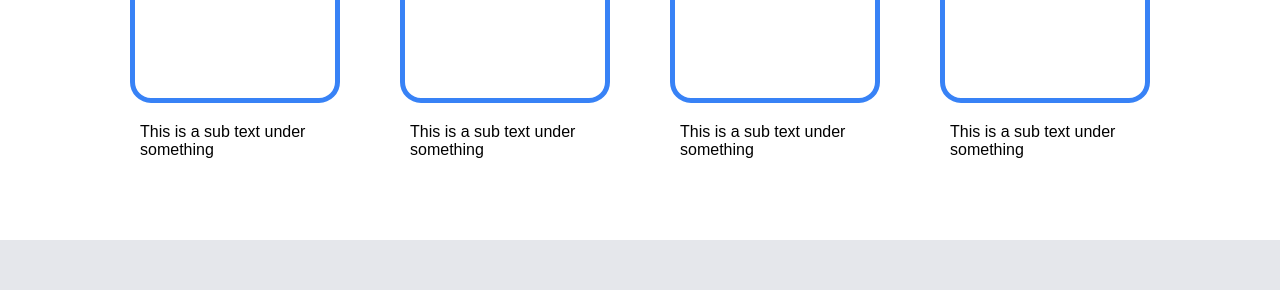
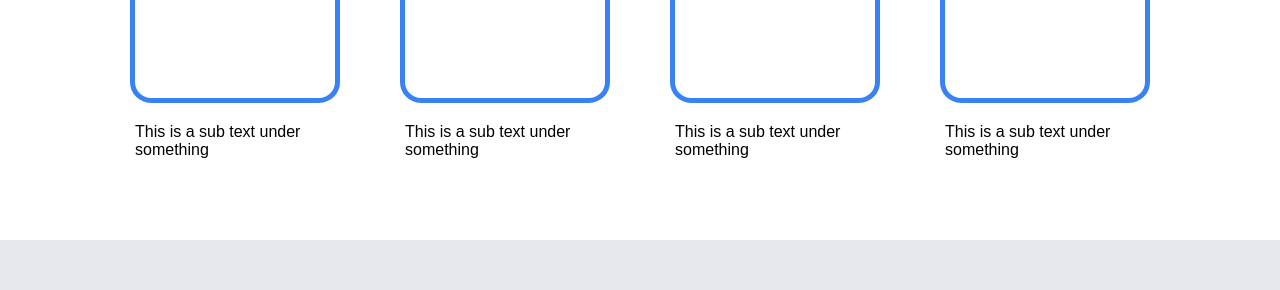
Before and after one commit to birisboros/webdesignexercise, a plain HTML site: page index.html in a window 1280 px wide. Shown: the part 800-1090 px from the top of the page. Drawn offline with Linux system fonts and the light colour scheme.

Commit message:
Update style.css

```diff
--- a/style.css
+++ b/style.css
@@ -92,7 +92,7 @@
       height: 200px;
   }
 .sub{
-  margin-left:40px;
+  width: 200px;
 }
 .msg{
   background-color: #e5e7eb;
```
